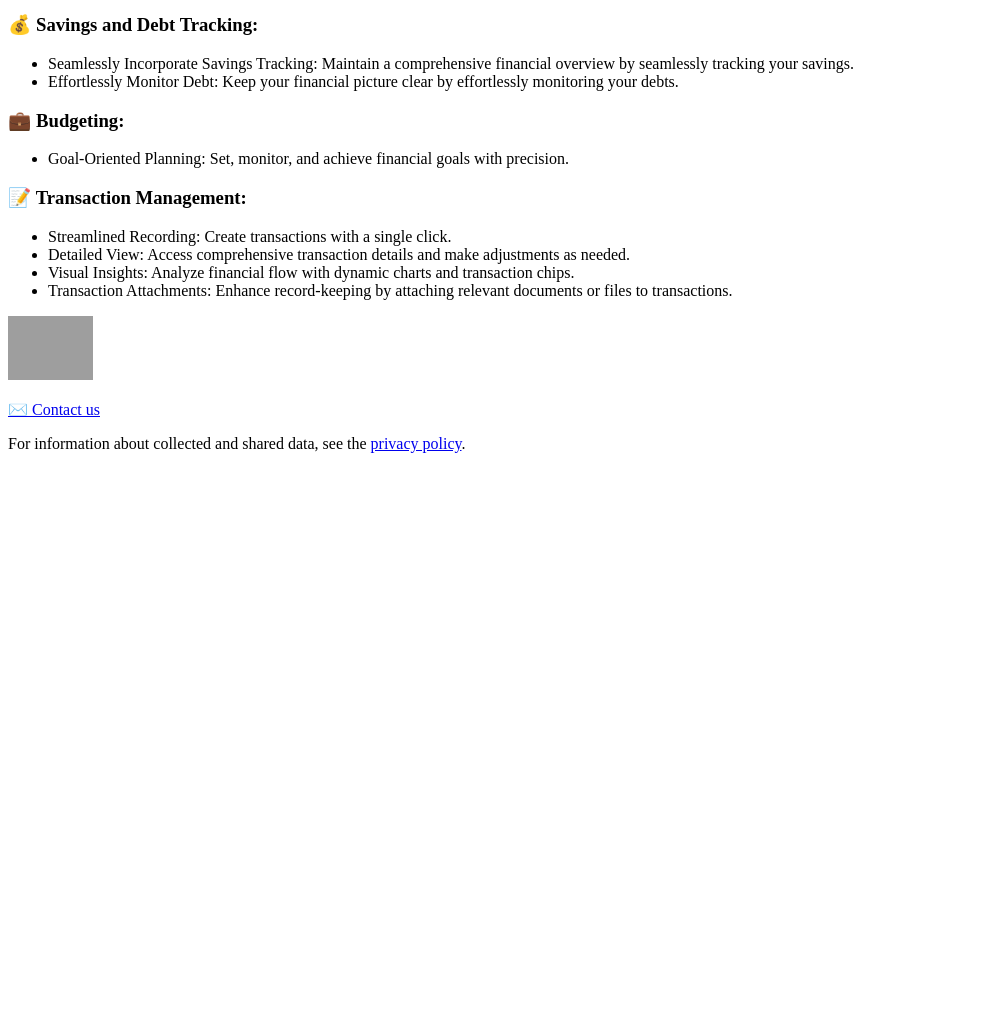
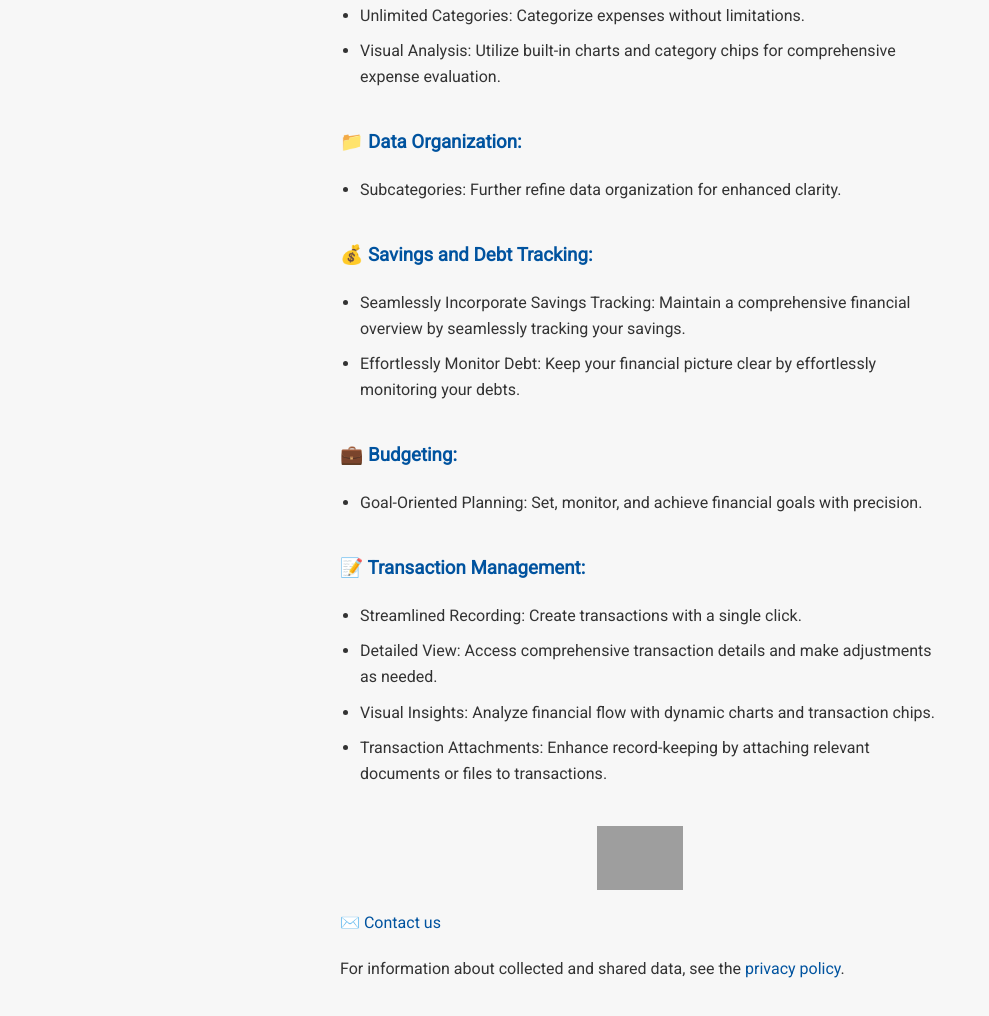
Before and after one commit to MoneyMateDev/Money-Mate, a plain HTML site: page index.html in a window 1280 px wide. Shown: the part 334-1350 px from the top of the page, without its empty margins (0-989 px from the left). Before the commit the page ends 803 px from the top, so only its background shows below. Drawn offline with Linux system fonts and the light colour scheme; grey boxes are pictures that could not be loaded.

Commit message:
update index.html

```diff
--- a/index.html
+++ b/index.html
@@ -4,8 +4,53 @@
     <meta charset="UTF-8">
     <meta name="viewport" content="width=device-width, initial-scale=1.0">
     <title>Manage Your Finances with Precision</title>
+    <link href="https://fonts.googleapis.com/css2?family=Roboto:wght@400&display=swap" rel="stylesheet">
+    <style>
+        body {
+            font-family: 'Roboto', sans-serif; /* Specify the Roboto font family */
+            margin: 0;
+            padding: 0;
+            background-color: #f7f7f7;
+            color: #333;
+            line-height: 1.6;
+            padding: 20px;
+        }
+        h1, h3 {
+            color: #00539f;
+        }
+        ul {
+            list-style-type: disc; /* Use bullets for list items */
+            padding-left: 20px;
+            padding-bottom: 10px;
+        }
+        li {
+            margin-bottom: 10px;
+        }
+        a {
+            color: #00539f;
+            text-decoration: none;
+        }
+        a:hover {
+            text-decoration: underline;
+        }
+        img {
+            display: block;
+            margin: 20px auto;
+        }
+        .center-image {
+            text-align: center;
+        }
+        .center-content {
+            max-width: 600px; /* Adjust the maximum width as needed */
+            margin: 0 auto; /* Center horizontally */
+        }
+        p {
+            margin-bottom: 20px;
+        }
+    </style>
 </head>
 <body>
+<div class="center-content"> <!-- Center the content -->
     <h1>Manage Your Finances with Precision</h1>
 
     <h3>💳 Accounts Management:</h3>
@@ -44,12 +89,15 @@
         <li>Transaction Attachments: Enhance record-keeping by attaching relevant documents or files to transactions.</li>
     </ul>
 
-    <a href="https://play.google.com/store/apps/details?id=com.alan.financebro">
-        <img src="https://play.google.com/intl/en_us/badges/static/images/badges/en_badge_web_generic.png" height="64" alt="Google Play Badge">
-    </a>
+    <div class="center-image"> <!-- Center the image -->
+        <a href="https://play.google.com/store/apps/details?id=com.alan.financebro">
+            <img src="https://play.google.com/intl/en_us/badges/static/images/badges/en_badge_web_generic.png" height="64" alt="Google Play Badge">
+        </a>
+    </div>
 
     <p><a href="mailto:moneymate.dev@gmail.com">✉️ Contact us</a></p>
 
     <p>For information about collected and shared data, see the <a href="https://drive.google.com/file/d/1LdcFYcghW857QCthNVZ-6cd1XzXtXb5h/view?usp=sharing">privacy policy</a>.</p>
+</div>
 </body>
 </html>
```
